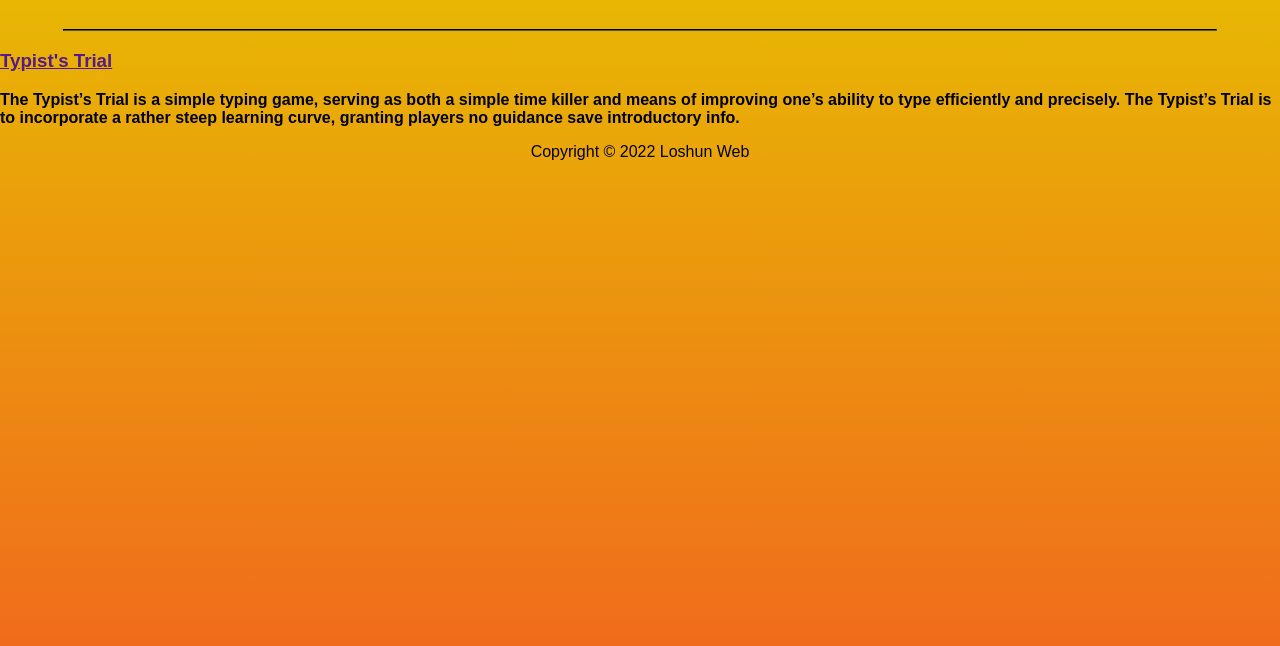
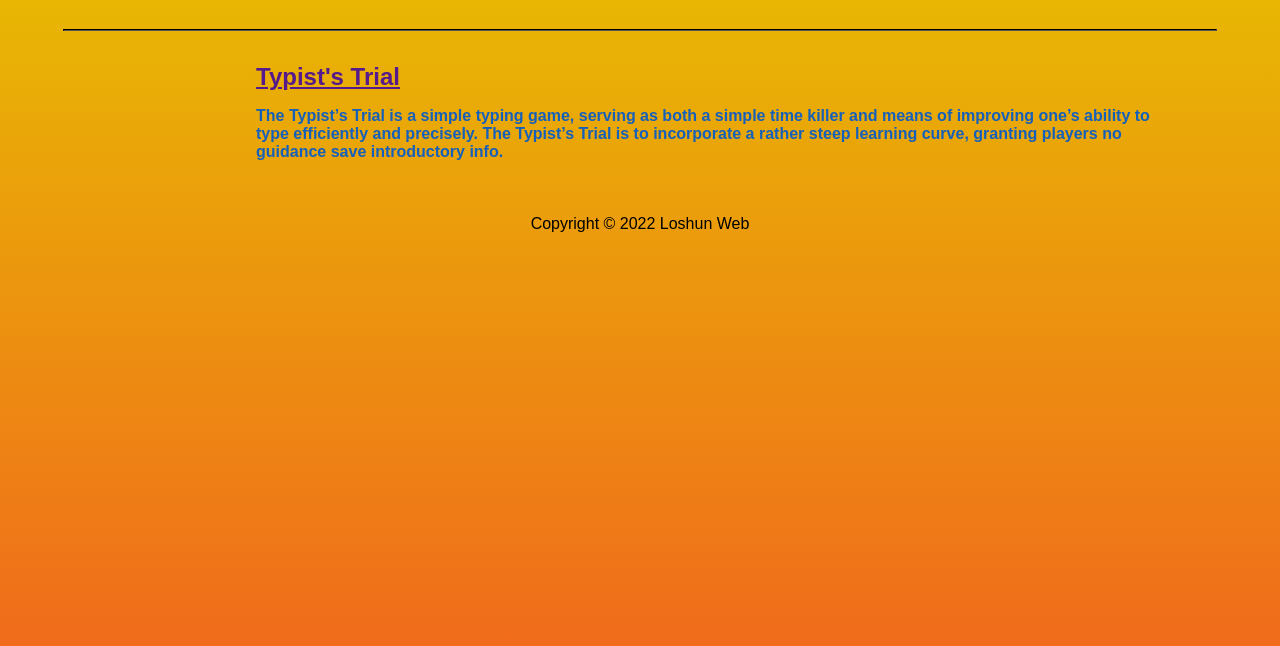
Before and after one commit to Loshun-Ltd/Website, a plain HTML site: page games/index.html in a window 1280 px wide. Shown: the part 90-736 px from the top of the page. Drawn offline with Linux system fonts and the light colour scheme; a script that the page names is missing.

Commit message:
Update style.css

```diff
--- a/games/style.css
+++ b/games/style.css
@@ -1,4 +1,4 @@
-/* Version 2022.12.21.21.42 */
+/* Version 2022.12.21.22.36 */
 
 html {
   height: 100%;
@@ -52,3 +52,28 @@ hr {
   border-color: black;
   width: 90%;
 }
+
+.item {
+  height: 20%;
+  width: 100%;
+}
+
+h3 {
+  color: #1560bb;
+  float: right;
+  font-size: 150%;
+  margin-bottom: 0;
+  margin-top: 5;
+  width: 80%;
+}
+
+.descr {
+  float: right;
+  width: 80%;
+}
+
+.item p {
+  color: #1560bb;
+  float: left;
+  width: 90%;
+}
```
